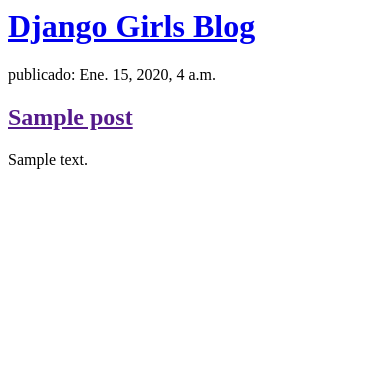
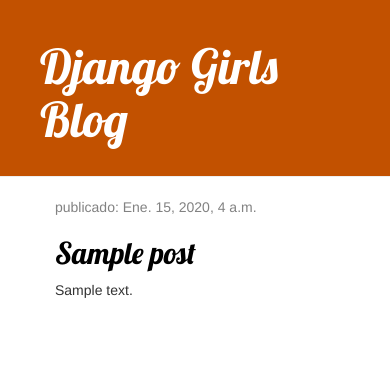
Before and after one commit to Khar3a/my-first-blog, a Django app: page / in a window 390 px wide. Shown: the top 369 px of the page. Run offline with Django 3.2, Linux system fonts and the light colour scheme; tables that the repository leaves empty hold one stand-in row (values such as "Sample post"); some libraries are stand-ins or nearby versions.

Commit message:
Agregadas vistas y plantilla para el detalle del post del blog así como también CSS para el sitio.

```diff
--- /dev/null
+++ b/blog/static/css/blog.css
@@ -0,0 +1,46 @@
+.page-header {
+    background-color: #C25100;
+    margin-top: 0;
+    padding: 20px 20px 20px 40px;
+}
+
+.page-header h1, .page-header h1 a, .page-header h1 a:visited, .page-header h1 a:active {
+    color: #ffffff;
+    font-size: 36pt;
+    text-decoration: none;
+}
+
+.content {
+    margin-left: 40px;
+}
+
+h1, h2, h3, h4 {
+    font-family: 'Lobster', cursive;
+}
+
+.date {
+    color: #828282;
+}
+
+.save {
+    float: right;
+}
+
+.post-form textarea, .post-form input {
+    width: 100%;
+}
+
+.top-menu, .top-menu:hover, .top-menu:visited {
+    color: #ffffff;
+    float: right;
+    font-size: 26pt;
+    margin-right: 20px;
+}
+
+.post {
+    margin-bottom: 70px;
+}
+
+.post h2 a, .post h2 a:visited {
+    color: #000000;
+}
--- a/blog/templates/blog/post_list.html
+++ b/blog/templates/blog/post_list.html
@@ -5,25 +5,50 @@
 
 - body es un elemento que contiene todo lo que se muestra como parte de la página web.<body> para decir lo que realmente está en la página.
 - Ha interpretado <title>Ola's blog</title> y colocó el texto en la barra de título de tu navegador-->
+{% load static %}
 
 <html>
     <head>
+        <!--instalacion de bootstrap-->
         <title>Django Girls blog</title>
+        <link rel="stylesheet" href="//maxcdn.bootstrapcdn.com/bootstrap/3.2.0/css/bootstrap.min.css">
+        <link rel="stylesheet" href="//maxcdn.bootstrapcdn.com/bootstrap/3.2.0/css/bootstrap-theme.min.css">
+        <link rel="stylesheet" href="{% static 'css/blog.css' %}">
+        <link href="//fonts.googleapis.com/css?family=Lobster&subset=latin,latin-ext" rel="stylesheet" type="text/css">
     </head>
     <body>
-        <div>
+        <div class="page-header">
             <h1><a href="/">Django Girls Blog</a></h1>
         </div>
 
+        <div class="content container">
+            <div class="row">
+                <div class="col-md-8">
+                    {% for post in posts %}
+                        <div class="post">
+                            <div class="date">
+                                <p>publicado: {{ post.published_date }}</p>
+                            </div>
+                        <h2><a href="{% url 'post_detail' pk=post.pk %}">{{ post.title }}</a></h2>
+                    <p>{{ post.text|linebreaksbr }}</p>
+                </div>
+            {% endfor %}
+        </div>
+    </div>
+</div>
+     <!--Esta es la segunda version que se hizo:
     {% for post in posts %}
 
-        <div>
+        <div class="post">
           <p> publicado: {{ post.published_date }}</p>
           <h2><a href="">{{ post.title }}</a></h2>
           <p>{{ post.text|linebreaksbr }}</p>
         </div>
-    {% endfor %}
-        <!--<div>
+    {% endfor %} -->
+
+        <!--
+        Esto es lo primero version que se hizo:
+        <div>
             <p>published: 14.06.2014, 12:14</p>
             <h2><a href="">My first post</a></h2>
             <p>Aenean eu leo quam. Pellentesque ornare sem lacinia quam venenatis vestibulum. Donec id elit non mi porta gravida at eget metus. Fusce dapibus, tellus ac cursus commodo, tortor mauris condimentum nibh, ut fermentum massa justo sit amet risus.</p>
--- a/blog/urls.py
+++ b/blog/urls.py
@@ -11,4 +11,5 @@
 #La última parte name='post_list' es el nombre de la URL que se utilizará para identificar a la vista.
 urlpatterns = [
     path('', views.post_list, name='post_list'),
+    path('post/<int:pk>/', views.post_detail, name='post_detail'),
 ]
--- a/blog/views.py
+++ b/blog/views.py
@@ -3,7 +3,7 @@
 #El punto antes de models indica el directorio actual o la aplicación actual. Ambos, views.py y models.py están en el mismo directorio. Esto significa
 #que podemos utilizar . y el nombre del archivo (sin .py). Ahora importamos el nombre del modelo (Post).
 
-from django.shortcuts import render
+from django.shortcuts import render, get_object_or_404
 from django.utils import timezone
 from .models import Post
 
@@ -14,3 +14,7 @@
 #Lista de post publicados ordenados por published_date (fecha de publicación
     posts = Post.objects.filter(published_date__lte=timezone.now()).order_by('published_date')
     return render(request, 'blog/post_list.html', {'posts': posts})
+
+def post_detail (request, pk):
+    post = get_object_or_404(Post, pk=pk)
+    return render(request, 'blog/post_detail.html', {'post': post})
```
Also changed, not shown: blog/templates/blog/base.html (added, +11 -0 lines), blog/templates/blog/post_detail.html (added, +13 -0 lines).
